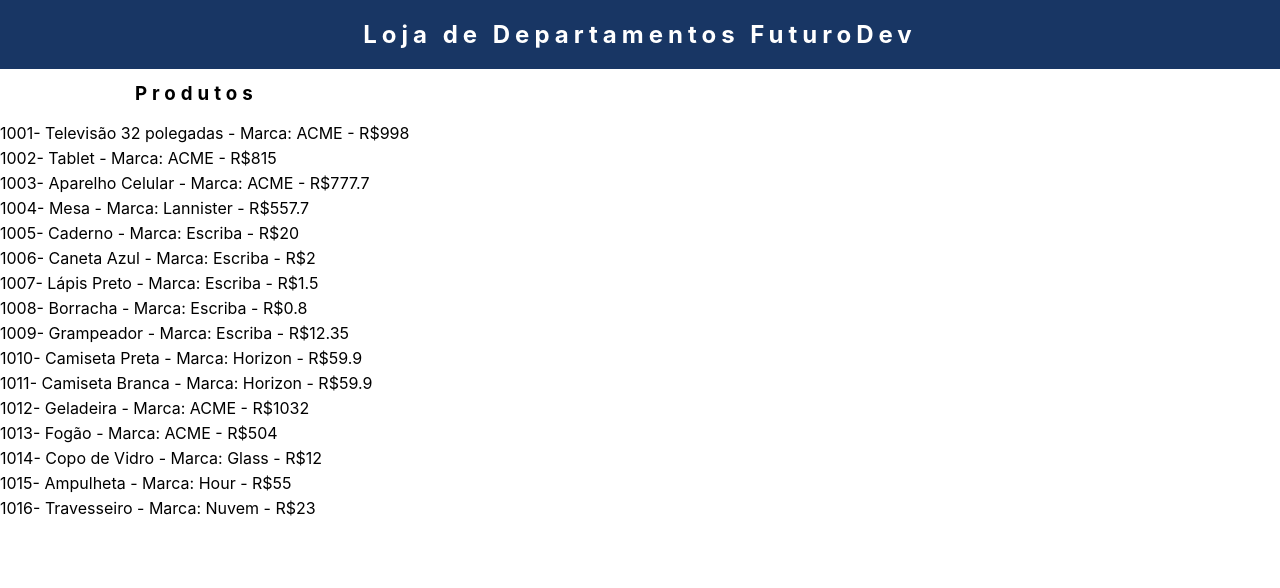
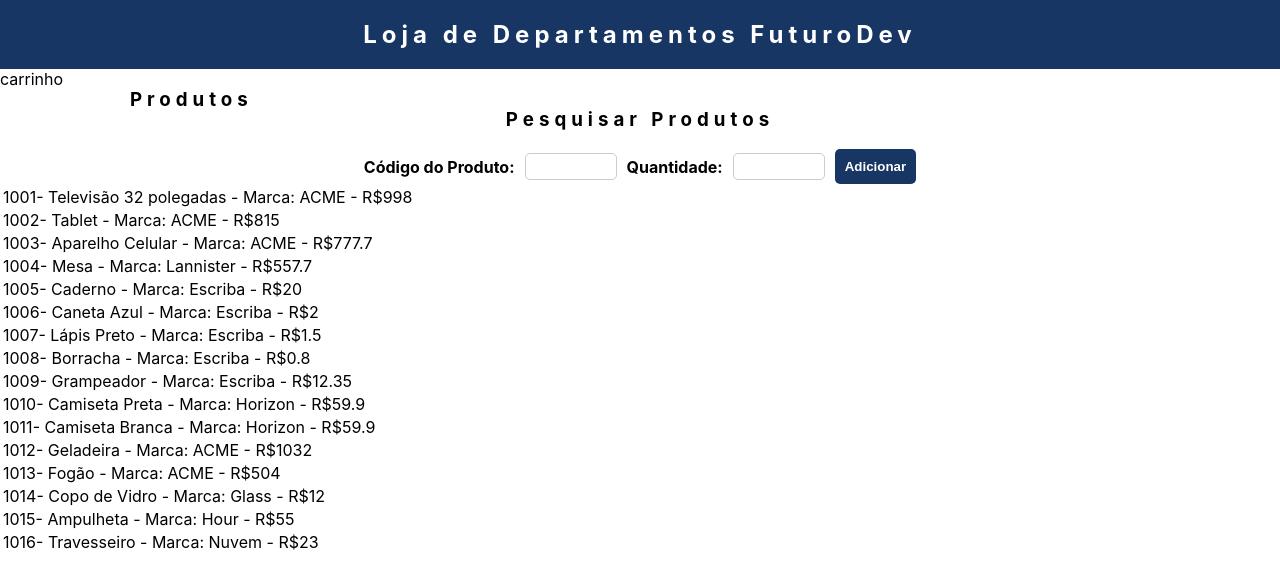
Before and after one commit to lucas-neuhaus/projeto-modulo-1, a React (Create React App) app: page / in a window 1280 px wide. Shown: the top 588 px of the page. Built offline with nearby package versions, Linux system fonts and the light colour scheme.

Commit message:
PesquisaDeProdutos

```diff
--- a/src/App.css
+++ b/src/App.css
@@ -1,5 +1,7 @@
 .subtituloProdutos {
- padding: 5px;
- margin: 8px 130px;
- letter-spacing: 5px;
+margin: 8px 130px;
+letter-spacing: 5px;
+position:absolute;
+top: 80px;
+
 }
--- a/src/App.js
+++ b/src/App.js
@@ -1,5 +1,7 @@
 import Produtos from "./components/Produtos";
 import Cabecalho from "./components/Cabecalho";
+import PesquisaProdutos from "./components/PesquisaProdutos";
+import CarrinhoDeCompras from "./components/CarrinhoDeCompras";
 import "./App.css";
 
 const produtos = [
@@ -28,12 +30,16 @@ function App() {
     <div className="App">
 
     <Cabecalho />
-    <div className="tabela-produtos">
+    <CarrinhoDeCompras />
+    <PesquisaProdutos />
+
+    <div className="lista-produtos">
       <h3 className="subtituloProdutos"> Produtos </h3>
         {
           produtos.map(prod => <Produtos key={prod.codigo} codigo={prod.codigo} descricao={prod.descricao}
             marca={prod.marca} preco={prod.preco} imagem={prod.urlImagem} />)
         }
+
       </div>
 
    </div>
--- /dev/null
+++ b/src/components/CarrinhoDeCompras/index.js
@@ -0,0 +1,10 @@
+import "./styles.css";
+
+
+export default function CarrinhoDeCompras() {
+  return (
+    <>
+    carrinho
+</>
+  )
+}
--- /dev/null
+++ b/src/components/PesquisaProdutos/index.js
@@ -0,0 +1,22 @@
+import "./styles.css";
+
+export default function PesquisaProdutos() {
+    return (
+
+    <>
+    <div className="pesquisa-produtos"> <h3>Pesquisar Produtos</h3>
+    </div>
+
+    <div className="pesquisa-produto-container">
+      <label htmlFor>Código do Produto:</label>
+      <input type="text"  />
+
+      <label htmlFor>Quantidade:</label>
+      <input type="number" min="1"  />
+
+      <button type="button"> Adicionar </button>
+    </div>
+
+    </>
+      )
+}
--- /dev/null
+++ b/src/components/PesquisaProdutos/styles.css
@@ -0,0 +1,42 @@
+.pesquisa-produtos {
+    display: flex;
+    justify-content: center;
+    letter-spacing: 5px;
+}
+.pesquisa-produto-container {
+    display: flex;
+    flex-direction: row;
+    align-items: center;
+    justify-content: center;
+    gap: 10px;
+  }
+
+  .pesquisa-produto-container label {
+    font-weight: bold;
+  }
+
+  .pesquisa-produto-container input {
+      border: 1px solid #ccc;
+      border-radius: 5px;
+      padding: 5px;
+      width: 80px;
+    }
+
+   .pesquisa-produto-container span {
+    margin: 0px 10px;
+   }
+
+  .pesquisa-produto-container button {
+    display: flex;
+    background-color: #183664;
+    color: #fff;
+    padding: 10px;
+    border: none;
+    border-radius: 5px;
+    cursor: pointer;
+    font-weight: bold;
+  }
+
+  .pesquisa-produto-container button:hover {
+    background-color: #0069d9;
+  }
--- a/src/components/Produtos/index.js
+++ b/src/components/Produtos/index.js
@@ -1,4 +1,4 @@
-import './styles.css';
+import "./styles.css";
 
 export default function Produtos( { codigo, descricao, marca, preco,} ) {
   return (
--- a/src/components/Produtos/styles.css
+++ b/src/components/Produtos/styles.css
@@ -2,4 +2,6 @@
 display: flex;
 flex-direction: column;
 gap: 5px;
+margin: 3px;
+position: relative;
 }
```
Also changed, not shown: src/components/CarrinhoDeCompras/styles.css (added).
